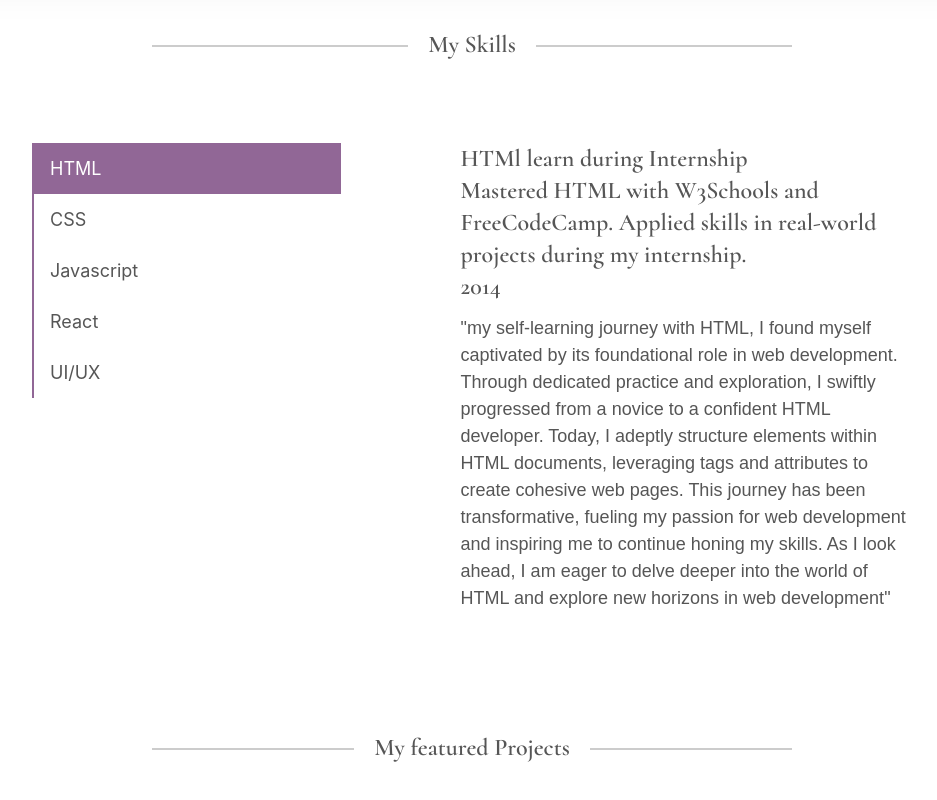
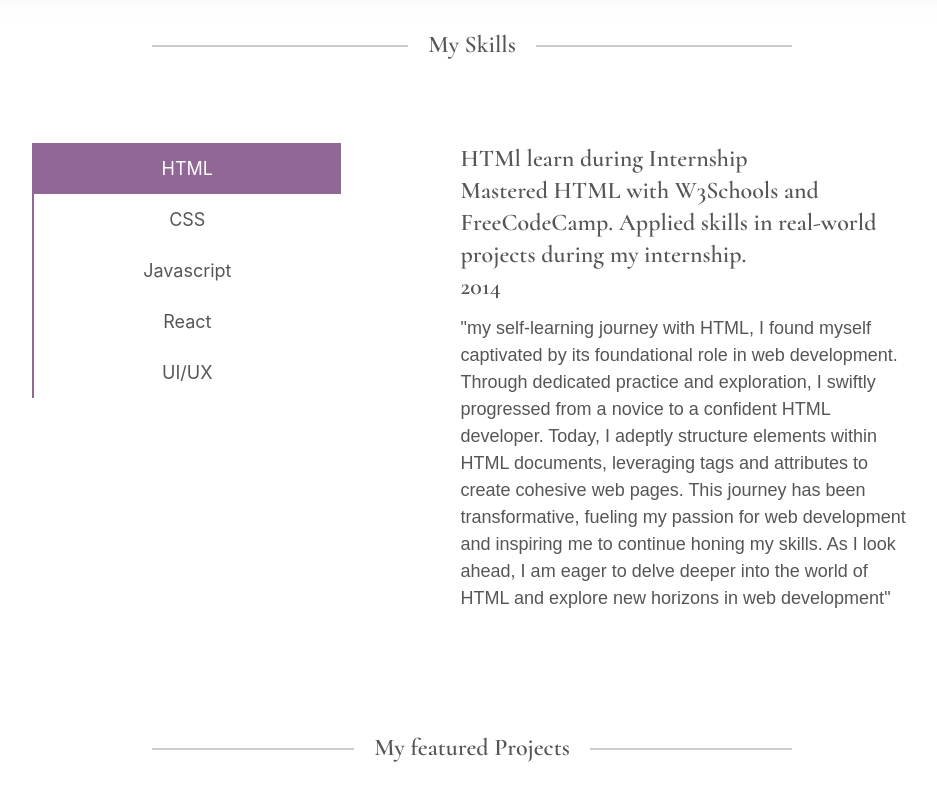
Before and after one commit to pr4t1ma/react-portfolio, a React (Create React App) app: page / in a window 1280 px wide. Shown: the part 844-1644 px from the top of the page, without its empty margins (168-1105 px from the left). Built offline with nearby package versions, Linux system fonts and the light colour scheme.

Commit message:
All change

```diff
--- a/src/Tabs/Tabs.jsx
+++ b/src/Tabs/Tabs.jsx
@@ -12,16 +12,17 @@ export const Tabs = ({ items, onTabChange }) => {
   return (
     <ul className=" border-l-2 border-oxblood border-solid ">
       {items.map((item, i) => (
-        <li
-          key={item.label}
+        <li key={item.label}>
+          <button
             className={`${
               active === i ? "active" : ""
-          } py-3 px-4 hover:bg-oxblood hover:text-white`}
+            } w-full block py-3 px-4 hover:bg-oxblood hover:text-white`}
             onClick={() => {
               onItemClick(i);
             }}
           >
             {item.label}
+          </button>
         </li>
       ))}
     </ul>
--- a/src/index.css
+++ b/src/index.css
@@ -49,7 +49,6 @@ img {
   font-family: "Cormorant", serif;
 }
 
-button,
 .button {
   @apply bg-oxblood  text-white font-bold px-7 py-2 text-xl inline-block text-center;
   font-family: "Cormorant", serif;
```
Lines whose indentation alone changed are shown as unchanged.
